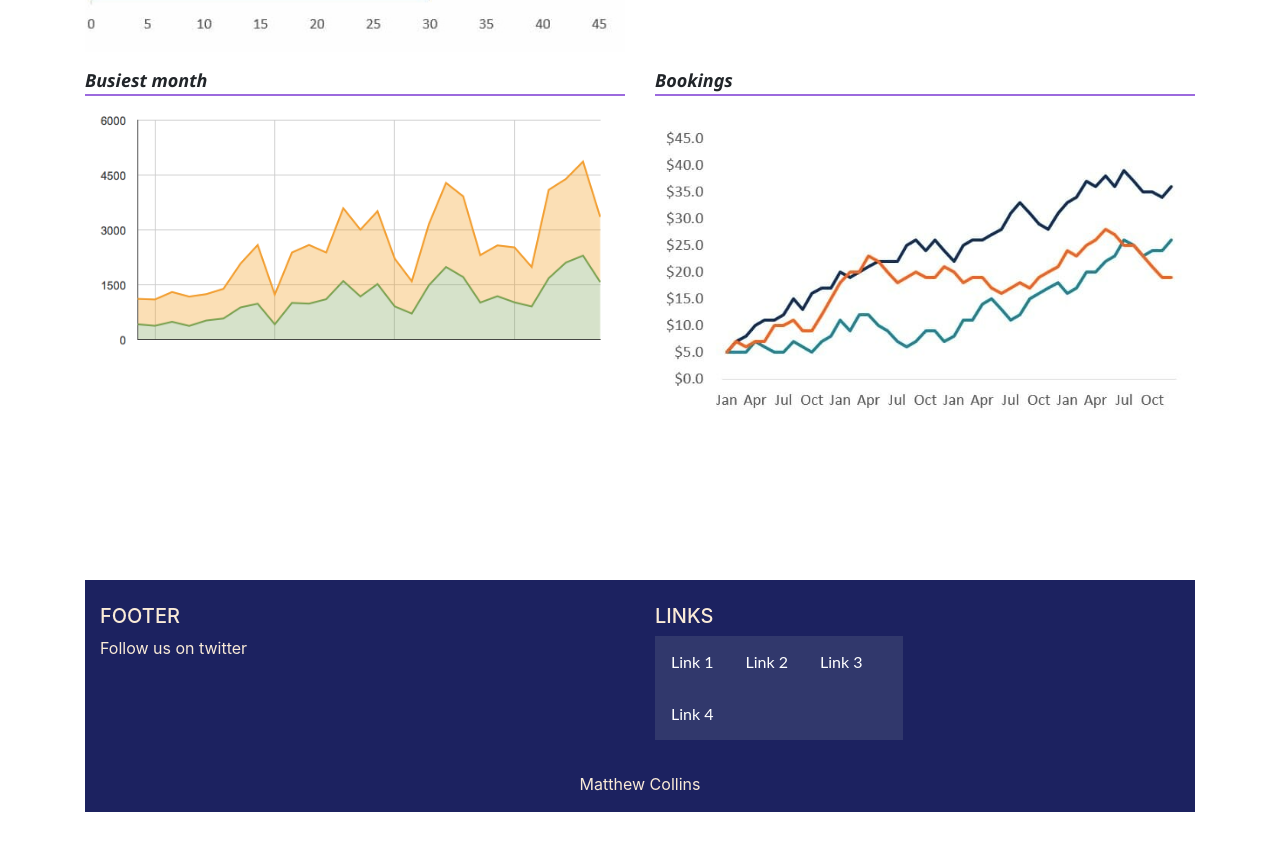
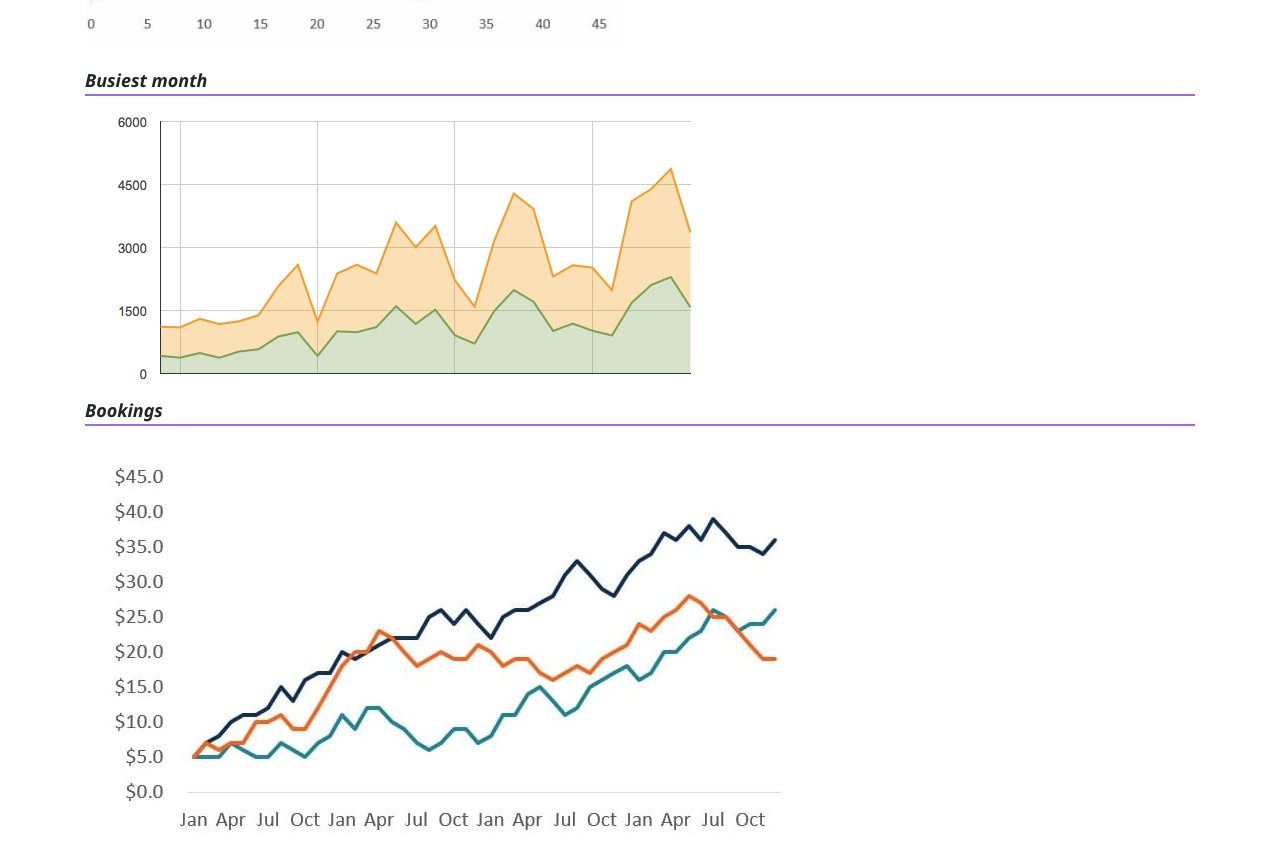
Before and after one commit to collmatt10/CinemaCA, a plain HTML site: page Dashboard.html in a window 1280 px wide. Shown: the part 1458-2320 px from the top of the page. Before the commit the page ends 2270 px from the top, so only its background shows below. Drawn offline with nearby package versions, Linux system fonts and the light colour scheme.

Commit message:
Add files via upload

```diff
--- a/Dashboard.html
+++ b/Dashboard.html
@@ -156,28 +156,25 @@
 
 
         <div class="row">
-            <div class="col-6">
+            <div class="col-12">
                 <div class="headingDash">
                     Busiest month
                 </div>
+                   <div class="col-12 chart">
+                <img src="images/graph4.png" class="img-fluid">
             </div>
-
-            <div class="col-6">
+            </div>
+        </div>
+            <div class="row">
+            <div class="col-12">
                 <div class="headingDash">
                     Bookings
                 </div>
-            </div>
-        </div>
-
-        <div class="row">
-            <div class="col-6 chart">
-                <img src="images/graph4.png" class="img-fluid">
-            </div>
-
-            <div class="col-6 chart">
+                   <div class="col-12 chart">
                 <img src="images/line-graph.jpg" class="img-fluid">
             </div>
-        </div>
+            </div>
+            </div>
 
 
 
```
